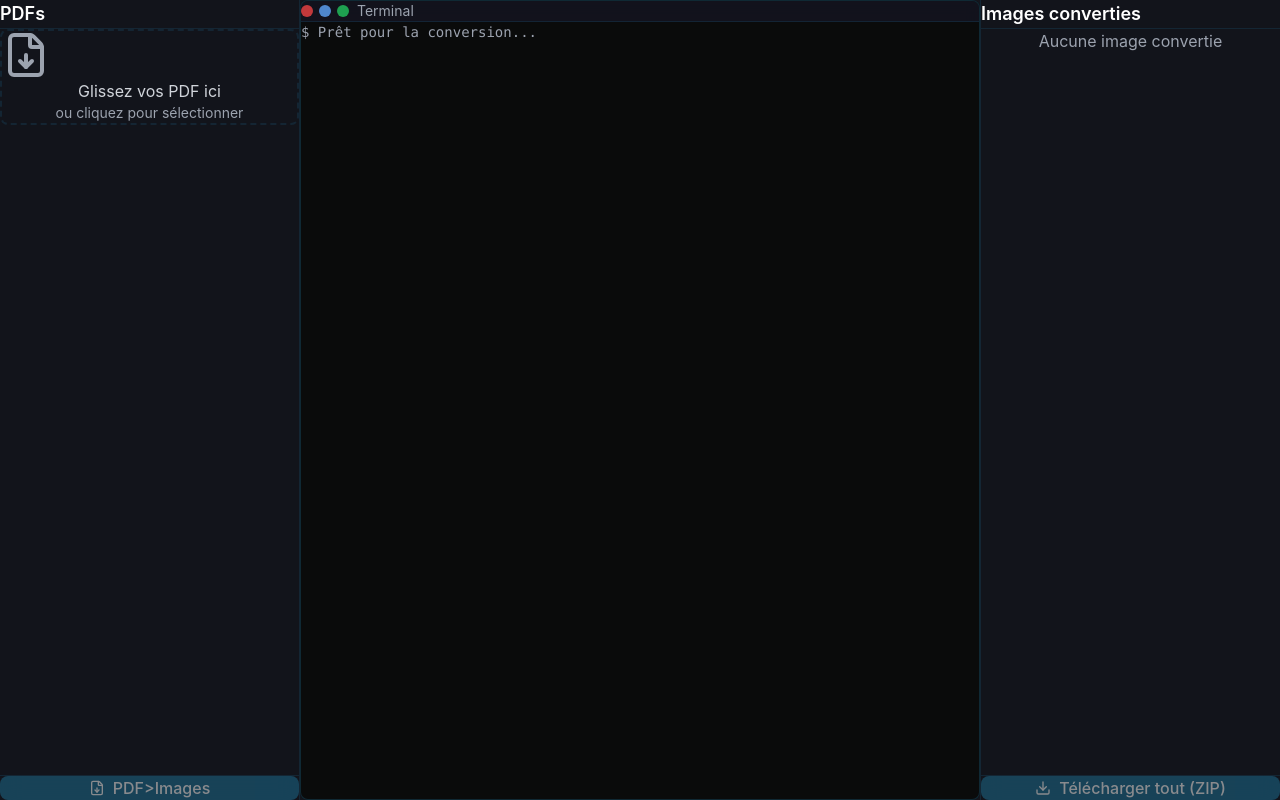
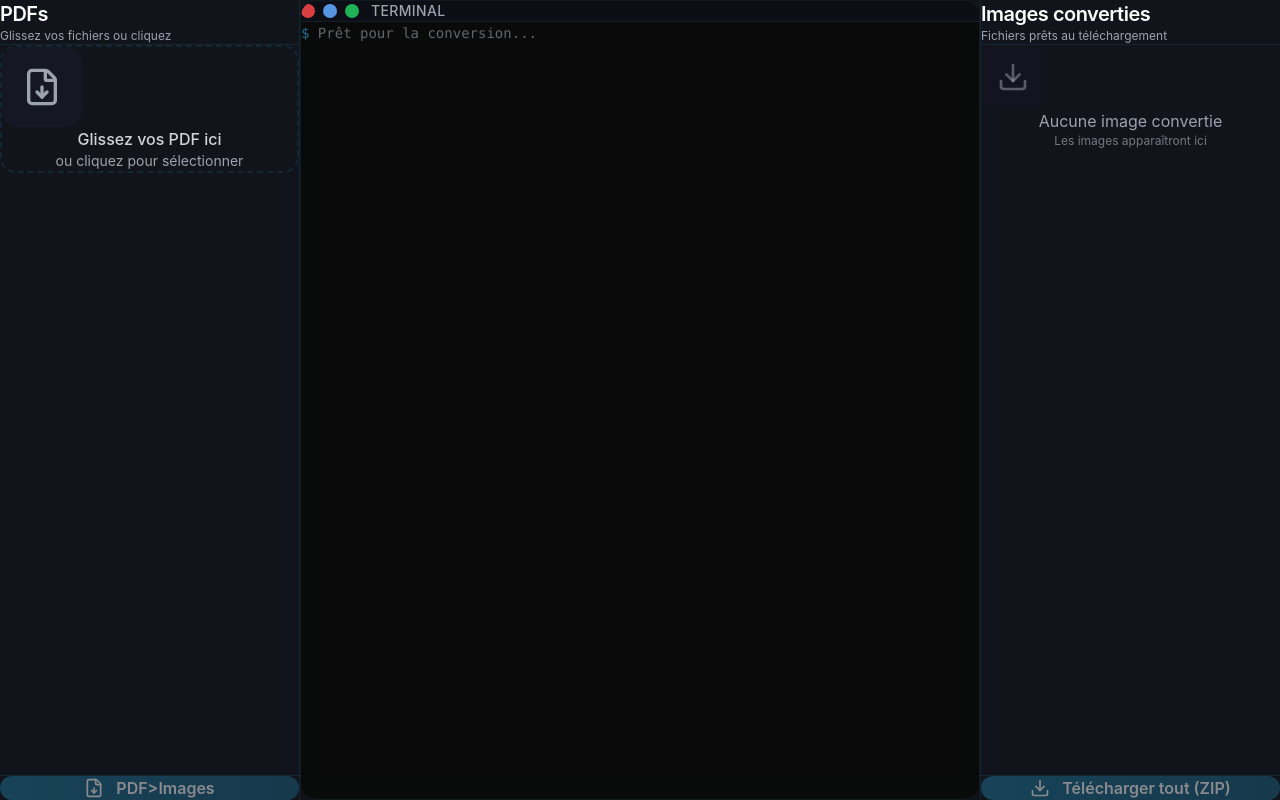
Before and after one commit to DjoAHP/pdf-to-images-app, a React (Vite) app: page / in a window 1280 px wide. Built offline with nearby package versions, Linux system fonts and the light colour scheme.

Commit message:
style: modernisation design - espacement, boutons élégants, style raffiné (glassmorphism)

```diff
--- a/src/components/LeftSidebar.tsx
+++ b/src/components/LeftSidebar.tsx
@@ -54,14 +54,15 @@ export function LeftSidebar({ pdfs, onAddPdfs, onConvertAll, isConverting }: Lef
   return (
     <div className="w-[300px] h-full bg-bg-primary/80 backdrop-blur-md border-r border-border-subtle flex flex-col">
       {/* Header */}
-      <div className="p-4 border-b border-border-subtle">
-        <h2 className="text-lg font-semibold text-text-primary">PDFs</h2>
+      <div className="px-6 py-5 border-b border-border-subtle">
+        <h2 className="text-xl font-semibold text-text-primary tracking-tight">PDFs</h2>
+        <p className="text-xs text-text-muted mt-1">Glissez vos fichiers ou cliquez</p>
       </div>
 
       {/* Drop Zone */}
       <div
-        className={`flex-1 p-4 overflow-y-auto ${
-          isDragOver ? 'bg-accent/10 border-accent/50' : ''
+        className={`flex-1 px-6 py-8 overflow-y-auto ${
+          isDragOver ? 'bg-accent/5 border-accent/30' : ''
         }`}
         onDragOver={handleDragOver}
         onDragLeave={handleDragLeave}
@@ -70,14 +71,16 @@ export function LeftSidebar({ pdfs, onAddPdfs, onConvertAll, isConverting }: Lef
         {pdfs.length === 0 ? (
           <div
             onClick={handleClick}
-            className="border-2 border-dashed border-border-subtle rounded-lg p-8 text-center cursor-pointer hover:border-border-accent transition-all duration-200"
+            className="border-2 border-dashed border-border-subtle rounded-2xl p-10 text-center cursor-pointer hover:border-accent/50 hover:bg-accent/5 transition-all duration-300 group"
           >
-            <FileDown className="w-12 h-12 mx-auto mb-3 text-text-muted" />
-            <p className="text-text-secondary">Glissez vos PDF ici</p>
-            <p className="text-sm text-text-muted mt-1">ou cliquez pour sélectionner</p>
+            <div className="w-20 h-20 mx-auto mb-4 rounded-2xl bg-bg-secondary/50 flex items-center justify-center group-hover:bg-accent/10 transition-colors duration-300">
+              <FileDown className="w-10 h-10 text-text-muted group-hover:text-accent transition-colors duration-300" />
+            </div>
+            <p className="text-text-secondary font-medium">Glissez vos PDF ici</p>
+            <p className="text-sm text-text-muted mt-2">ou cliquez pour sélectionner</p>
           </div>
         ) : (
-          <div className="space-y-2">
+          <div className="space-y-3">
             {pdfs.map((pdf) => (
               <PdfCard key={pdf.id} pdf={pdf} />
             ))}
@@ -94,21 +97,21 @@ export function LeftSidebar({ pdfs, onAddPdfs, onConvertAll, isConverting }: Lef
       </div>
 
       {/* Convert Button */}
-      <div className="p-4 border-t border-border-subtle">
+      <div className="px-6 py-5 border-t border-border-subtle">
         <button
           onClick={onConvertAll}
           disabled={pdfs.length === 0 || isConverting}
-          className="w-full py-2 px-4 bg-accent hover:bg-accent-hover disabled:opacity-50 disabled:cursor-not-allowed text-text-primary font-medium rounded-lg transition-all duration-200 flex items-center justify-center gap-2"
+          className="w-full py-3 px-6 bg-gradient-to-r from-accent to-accent/80 hover:from-accent-hover hover:to-accent disabled:opacity-50 disabled:cursor-not-allowed text-text-primary font-semibold rounded-xl transition-all duration-300 flex items-center justify-center gap-3 shadow-lg shadow-accent/25 hover:shadow-xl hover:shadow-accent/30 disabled:shadow-none"
         >
           {isConverting ? (
             <>
-              <Loader2 className="w-4 h-4 animate-spin" />
-              Conversion...
+              <Loader2 className="w-5 h-5 animate-spin" />
+              <span>Conversion en cours...</span>
             </>
           ) : (
             <>
-              <FileDown className="w-4 h-4" />
-              PDF&gt;Images
+              <FileDown className="w-5 h-5" />
+              <span>PDF&gt;Images</span>
             </>
           )}
         </button>
--- a/src/components/RightSidebar.tsx
+++ b/src/components/RightSidebar.tsx
@@ -25,18 +25,23 @@ export function RightSidebar({
   return (
     <div className="w-[300px] h-full bg-bg-primary/80 backdrop-blur-md border-l border-border-subtle flex flex-col">
       {/* Header */}
-      <div className="p-4 border-b border-border-subtle">
-        <h2 className="text-lg font-semibold text-text-primary">Images converties</h2>
+      <div className="px-6 py-5 border-b border-border-subtle">
+        <h2 className="text-xl font-semibold text-text-primary tracking-tight">Images converties</h2>
+        <p className="text-xs text-text-muted mt-1">Fichiers prêts au téléchargement</p>
       </div>
 
       {/* Images List */}
-      <div className="flex-1 p-4 overflow-y-auto">
+      <div className="flex-1 px-6 py-4 overflow-y-auto">
         {!hasContent ? (
-          <p className="text-text-muted text-center mt-8">
-            Aucune image convertie
-          </p>
+          <div className="text-center mt-12">
+            <div className="w-16 h-16 mx-auto mb-4 rounded-2xl bg-bg-secondary/30 flex items-center justify-center">
+              <Download className="w-8 h-8 text-text-muted/50" />
+            </div>
+            <p className="text-text-muted">Aucune image convertie</p>
+            <p className="text-xs text-text-muted/70 mt-1">Les images apparaîtront ici</p>
+          </div>
         ) : (
-          <div className="space-y-2">
+          <div className="space-y-3">
             {/* Folders (multi-page PDFs) */}
             {folders.map((folder) => (
               <FolderItem
@@ -61,14 +66,14 @@ export function RightSidebar({
       </div>
 
       {/* Download All Button */}
-      <div className="p-4 border-t border-border-subtle">
+      <div className="px-6 py-5 border-t border-border-subtle">
         <button
           onClick={onDownloadAll}
           disabled={!hasContent}
-          className="w-full py-2 px-4 bg-accent hover:bg-accent-hover disabled:opacity-50 disabled:cursor-not-allowed text-text-primary font-medium rounded-lg transition-all duration-200 flex items-center justify-center gap-2"
+          className="w-full py-3 px-6 bg-gradient-to-r from-accent to-accent/80 hover:from-accent-hover hover:to-accent/70 disabled:opacity-50 disabled:cursor-not-allowed text-text-primary font-semibold rounded-xl transition-all duration-300 flex items-center justify-center gap-3 shadow-lg shadow-accent/25 hover:shadow-xl hover:shadow-accent/30 disabled:shadow-none"
         >
-          <Download className="w-4 h-4" />
-          Télécharger tout (ZIP)
+          <Download className="w-5 h-5" />
+          <span>Télécharger tout (ZIP)</span>
         </button>
       </div>
     </div>
--- a/src/components/Terminal.tsx
+++ b/src/components/Terminal.tsx
@@ -26,26 +26,26 @@ export function Terminal({ lines }: TerminalProps) {
   };
 
   return (
-    <div className="flex-1 h-full bg-terminal-bg/90 backdrop-blur-sm border border-border-accent rounded-lg m-2 overflow-hidden flex flex-col">
+    <div className="flex-1 h-full bg-terminal-bg/95 backdrop-blur-md border border-border-accent/50 rounded-2xl m-3 overflow-hidden flex flex-col shadow-2xl shadow-black/50">
       {/* Terminal Header */}
-      <div className="flex items-center gap-2 px-4 py-2 bg-bg-secondary/50 border-b border-border-subtle">
-        <div className="flex gap-1.5">
-          <div className="w-3 h-3 rounded-full bg-error/80" />
-          <div className="w-3 h-3 rounded-full bg-progress/80" />
-          <div className="w-3 h-3 rounded-full bg-success/80" />
+      <div className="flex items-center gap-3 px-6 py-3 bg-bg-secondary/30 border-b border-border-subtle">
+        <div className="flex gap-2">
+          <div className="w-3.5 h-3.5 rounded-full bg-error/90 hover:bg-error transition-colors cursor-pointer" />
+          <div className="w-3.5 h-3.5 rounded-full bg-progress/90 hover:bg-progress transition-colors cursor-pointer" />
+          <div className="w-3.5 h-3.5 rounded-full bg-success/90 hover:bg-success transition-colors cursor-pointer" />
         </div>
-        <span className="text-sm text-text-muted ml-2">Terminal</span>
+        <span className="text-sm text-text-muted ml-2 font-medium tracking-wide">TERMINAL</span>
       </div>
 
       {/* Terminal Content */}
-      <div className="flex-1 overflow-y-auto p-4 font-mono text-sm">
+      <div className="flex-1 overflow-y-auto p-6 font-mono text-sm leading-relaxed">
         {lines.length === 0 ? (
-          <p className="text-text-muted">
-            $ Prêt pour la conversion...
-          </p>
+          <div className="text-text-muted/60">
+            <span className="text-accent">$</span> Prêt pour la conversion...
+          </div>
         ) : (
           lines.map((line) => (
-            <div key={line.id} className={`mb-1 ${getLineColor(line.type)}`}>
+            <div key={line.id} className={`mb-2 ${getLineColor(line.type)} opacity-90 hover:opacity-100 transition-opacity`}>
               {line.text}
             </div>
           ))
--- a/src/components/ui/ImageItem.tsx
+++ b/src/components/ui/ImageItem.tsx
@@ -8,16 +8,16 @@ interface ImageItemProps {
 
 export function ImageItem({ image, onDownload }: ImageItemProps) {
   return (
-    <div className="flex items-center gap-3 p-2 bg-bg-secondary/30 rounded-md hover:bg-bg-secondary/50 transition-all duration-200 group">
+    <div className="flex items-center gap-4 p-3 bg-bg-secondary/20 rounded-xl hover:bg-bg-secondary/40 transition-all duration-300 group border border-border-subtle/50 hover:border-accent/30">
       <div className="flex-1 min-w-0">
-        <p className="text-sm text-text-primary truncate">{image.name}</p>
+        <p className="text-sm font-medium text-text-primary truncate">{image.name}</p>
       </div>
       <button
         onClick={() => onDownload(image)}
-        className="opacity-0 group-hover:opacity-100 p-1 hover:bg-accent/20 rounded transition-all duration-200"
+        className="opacity-0 group-hover:opacity-100 p-2 hover:bg-accent/20 rounded-lg transition-all duration-300"
         title="Télécharger"
       >
-        <Download className="w-4 h-4 text-text-muted" />
+        <Download className="w-4 h-4 text-text-muted hover:text-accent transition-colors" />
       </button>
     </div>
   );
--- a/src/components/ui/PdfCard.tsx
+++ b/src/components/ui/PdfCard.tsx
@@ -26,12 +26,17 @@ export function PdfCard({ pdf }: PdfCardProps) {
   };
 
   return (
-    <div className="flex items-center gap-3 p-3 bg-bg-secondary/50 rounded-lg border border-border-subtle hover:border-border-accent transition-all duration-200">
-      {getStatusIcon()}
+    <div className="flex items-center gap-4 p-4 bg-bg-secondary/30 rounded-xl border border-border-subtle hover:border-accent/50 hover:bg-bg-secondary/50 transition-all duration-300 group">
+      <div className="flex-shrink-0">
+        {getStatusIcon()}
+      </div>
       <div className="flex-1 min-w-0">
-        <p className="text-sm text-text-primary truncate">{pdf.name}</p>
-        <p className="text-xs text-text-muted">{formatSize(pdf.size)}</p>
+        <p className="text-sm font-medium text-text-primary truncate">{pdf.name}</p>
+        <p className="text-xs text-text-muted mt-1">{formatSize(pdf.size)}</p>
       </div>
+      {pdf.status === 'done' && (
+        <CheckCircle className="w-5 h-5 text-success opacity-0 group-hover:opacity-100 transition-opacity duration-200" />
+      )}
     </div>
   );
 }
```
Also changed, not shown: src/components/ui/FolderItem.tsx (+13 -11 lines).
